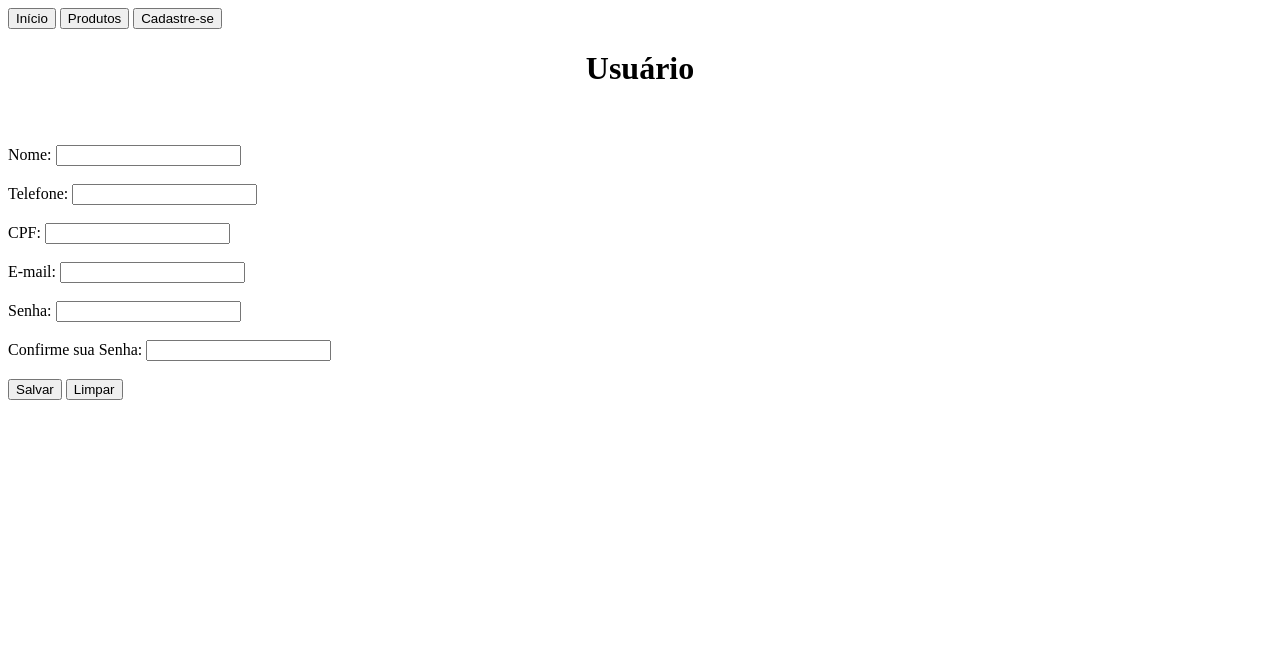
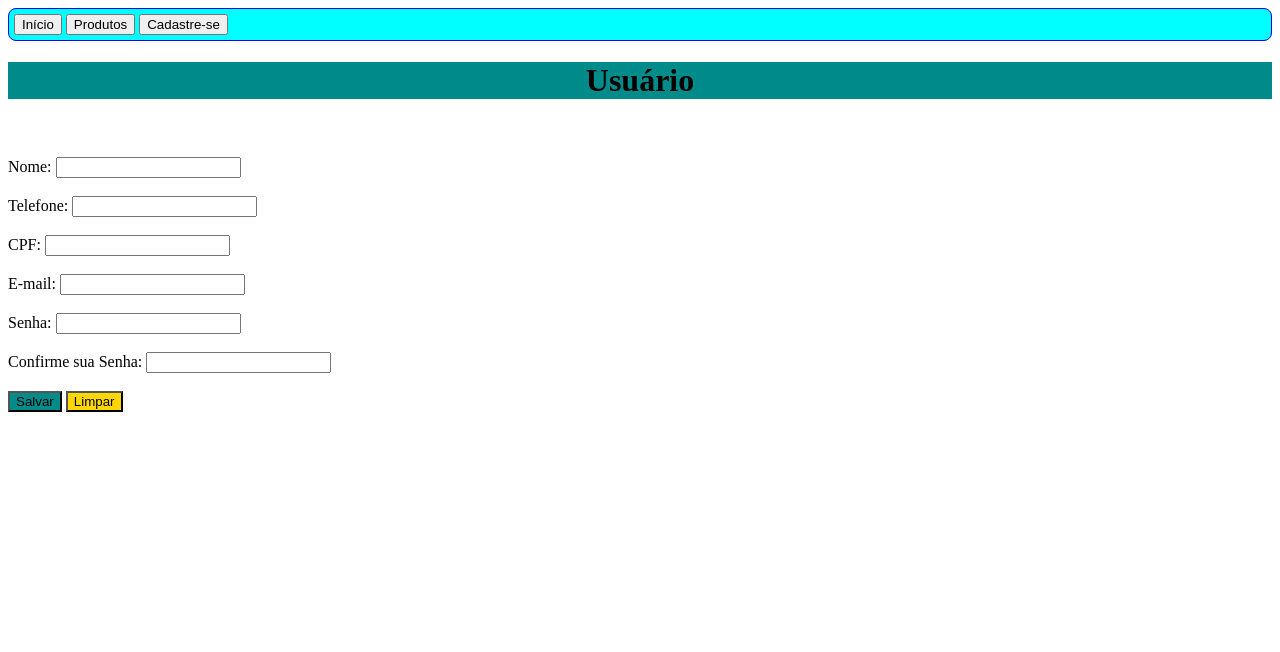
Before and after one commit to toshisakatoshi/clinicaOftalmo, a PHP site: page /frmCliente.php in a window 1280 px wide. Shown: the top 652 px of the page. Run offline with PHP 8.4, Linux system fonts and the light colour scheme.

Commit message:
Alterações do Motta

```diff
--- a/baixa.php
+++ b/baixa.php
@@ -65,7 +65,7 @@ session_start();
             if( isset( $_SESSION['baixa'] ) &&
                     count($_SESSION['baixa']) > 0 ){
 
-                echo '<a href="controller/salvarPedido.php" ><button>Finalizar Baixa</button></a>';
+                echo '<a href="controller/salvarPedido.php" ><button class="flb">Finalizar Baixa</button></a>';
 
                 $total = 0;
                 echo '<table border="1"> ';
@@ -94,7 +94,7 @@ session_start();
                     echo '  <td>R$ '.str_replace('.', ',', $subtotal).'</td>';
                     echo '  <td>
                                 <a href="?remover&idProduto='.$produto->getId().'">
-                                    <button>Excluir Produto</button>
+                                    <button class="exp">Excluir Produto</button>
                                 </a>
                             </td>';
                     echo '</tr>';
--- a/categoria.php
+++ b/categoria.php
@@ -31,7 +31,7 @@
             <legend>Cadastrar nova Categoria</legend>
             <label>Nome: </label>
             <input type="text" name="nome" required />
-            <input type="submit" value="Salvar" />
+            <input type="submit" value="Salvar" class="catsalva" />
         </form>
 
         <hr>
--- a/cliente.php
+++ b/cliente.php
@@ -45,10 +45,10 @@
             }
 
         ?>
-        <h1 align="center">Cliente</h1>
+        <h1 align="center" class="cadclie">Cliente</h1>
 
         <a href="frmCliente.php">
-            <button>Cadastrar Cliente</button></a>
+            <button class="cadclie">Cadastrar Cliente</button></a>
 
         <br>
         <br>
--- a/estilo.css
+++ b/estilo.css
@@ -37,3 +37,45 @@ tr:hover{
     border-radius: 8px;
     padding: 5px;
 }
+h1{
+    background: blue;
+}
+
+.cadcat{
+    background-color: blueviolet;
+}
+
+.cadprod{
+    background-color: blueviolet;
+}
+.catsalv{
+    background-color: brown;
+}
+.catlim{
+    background-color: chartreuse;
+}
+.catsalva{
+    background-color: darkorange;
+}
+.cadclie{
+    background-color: lightseagreen;
+}
+.cadsalvcli{
+    background-color: darkcyan;
+}
+.cadlimcli{
+    background-color: gold;
+}
+ h2{
+    background-color: darkcyan;
+}
+.usuri{
+    background-color: darkcyan;
+}
+
+.exp{
+    background-color: brown;
+}
+.flb{
+    background-color: cadetblue;
+}
--- a/finalizar_baixa.php
+++ b/finalizar_baixa.php
@@ -5,6 +5,7 @@
 <html>
     <head>
         <meta charset="UTF-8">
+          <link href="estilo.css" type="text/css" rel="stylesheet" />
         <title>Clinica Oftalmo</title>
     </head>
     <body>
--- a/frmCliente.php
+++ b/frmCliente.php
@@ -36,13 +36,15 @@
 <html>
     <head>
         <meta charset="UTF-8">
+           <link href="estilo.css" type="text/css" rel="stylesheet" />
         <title>Clinica Oftalmo</title>
+
     </head>
     <body>
         <?php
             require_once 'cabecalho.php';
         ?>
-        <h1 align="center">Usuário</h1>
+        <h1 align="center" class="usuri">Usuário</h1>
 
         <br><br>
 
@@ -78,8 +80,8 @@
             <label>Confirme sua Senha: </label>
             <input type="password" name="senha2" /> <br><br>
 
-            <input type="submit" value="Salvar" />
-            <input type="reset" value="Limpar" />
+            <input type="submit" value="Salvar" class="cadsalvcli" />
+            <input type="reset" value="Limpar" class="cadlimcli" />
 
         </form>
 
--- a/itens.php
+++ b/itens.php
@@ -9,6 +9,7 @@
 <html>
     <head>
         <meta charset="UTF-8">
+           <link href="estilo.css" type="text/css" rel="stylesheet" />
         <title>Clinica Oftalmo - Itens da Baixa</title>
     </head>
      <body >
@@ -19,7 +20,7 @@
 
 
         ?>
-        <h1 align="center">Itens da Baixa</h1>
+         <h1 align="center" class="btnVisualizar">Itens da Baixa</h1>
 
 
         <br>
--- a/pedido.php
+++ b/pedido.php
@@ -34,7 +34,7 @@
             }
 
         ?>
-        <h1 align="center">Baixa de Produto</h1>
+         <h1 align="center" class="btnVisualizar">Baixa de Produto</h1>
 
 
         <br>
--- a/produto.php
+++ b/produto.php
@@ -34,10 +34,10 @@
             }
 
         ?>
-        <h1 align="center">Produto</h1>
+         <h1 align="center" class="cadprod">Produto</h1>
 
         <a href="frmProduto.php">
-            <button>Cadastrar Produto</button></a>
+            <button class="cadprod">Cadastrar Produto</button></a>
 
         <br>
         <br>
```
Also changed, not shown: frmProduto.php (+4 -3 lines), nbproject/private/private.xml (+10 -1 lines).
